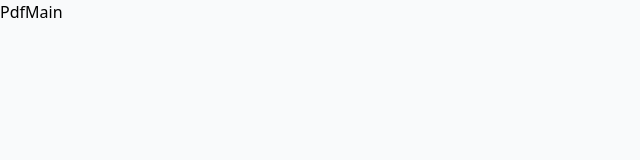
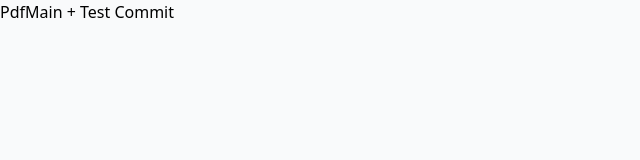
Before and after one commit to qdandy38/PDF_Vue, a Vue app: page / in a window 1280 px wide. Shown: the top 160 px of the page, without its empty margins (0-640 px from the left). Built offline with nearby package versions, Linux system fonts and the light colour scheme.

Commit message:
test commit

```diff
--- a/src/components/PdfMain.vue
+++ b/src/components/PdfMain.vue
@@ -2,7 +2,7 @@
 </script>
 <template>
 	<div>
-		PdfMain
+		PdfMain + Test Commit
 	</div>
 </template>
 <style lang="css" scoped>
```
